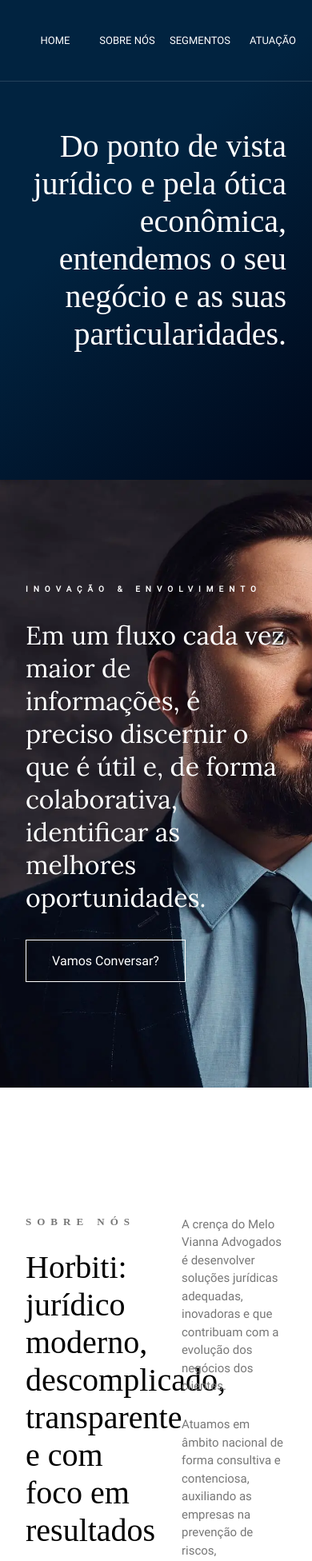
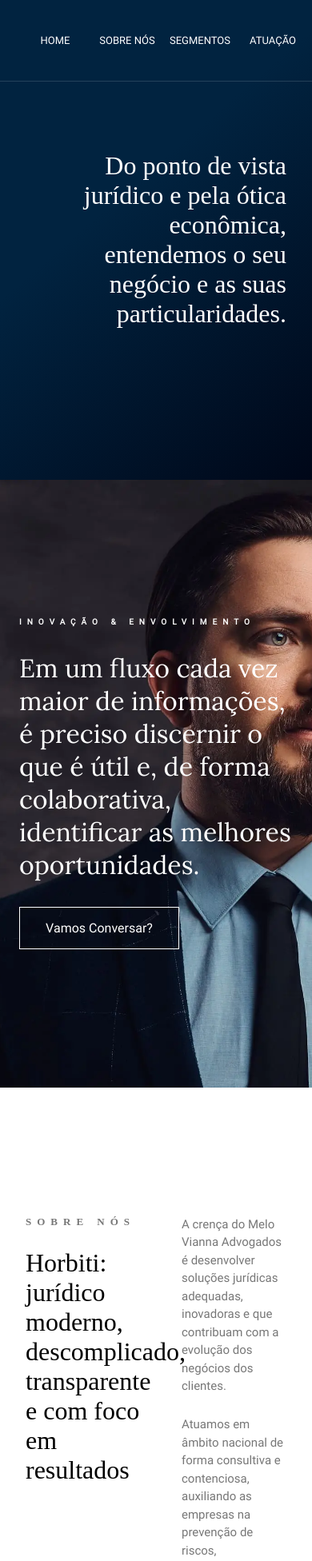
Before and after one commit to rlxmts/advocacia, a React (Vite) app: page / in a window 390 px wide. Shown: the top 1952 px of the page at 80% size. Built offline with nearby package versions, Linux system fonts and the light colour scheme.

Commit message:
:iphone: Responsividade Rodape/Contato/Atuação

```diff
--- a/src/components/Layout/Rodape/LinksRapidos/index.jsx
+++ b/src/components/Layout/Rodape/LinksRapidos/index.jsx
@@ -5,6 +5,7 @@ const ListaDeLinks = styled.ul`
     display: flex;
     flex-direction: column;
     gap: .5em;
+    min-width: 250px;
 
     li a {
         font-size: 13px;
--- a/src/components/Layout/Rodape/RedesSociais/index.jsx
+++ b/src/components/Layout/Rodape/RedesSociais/index.jsx
@@ -5,6 +5,7 @@ const ListaRedes = styled.ul`
     display: flex;
     flex-direction: column;
     gap: .5rem;
+    min-width: 250px;
 
 `
 
--- a/src/components/Section/SecaoLogo/index.jsx
+++ b/src/components/Section/SecaoLogo/index.jsx
@@ -26,6 +26,15 @@ const FundoLogo = styled.div`
         position: relative;
         z-index: 1;
     }
+
+    @media screen and (max-width: 768px){
+
+        padding: 2rem;
+
+        img{
+            max-width: 100%;
+        }
+    }
 `
 
 const SecaoLogo = () => {
--- a/src/components/commom/Container/index.jsx
+++ b/src/components/commom/Container/index.jsx
@@ -4,5 +4,9 @@ export const Container = styled.div`
     width: 100%;
     max-width: 1280px;
     margin: 0 auto;
-    padding: 2rem;
+    padding: 0 2rem;
+
+    @media screen and (max-width: 768px){
+        padding: 0 1.5rem;
+    }
 `
--- a/src/components/commom/Formulario/index.jsx
+++ b/src/components/commom/Formulario/index.jsx
@@ -23,6 +23,12 @@ const Form = styled.form`
         label, input, textarea{
             width: 100%;
             outline: none;
+        }
+
+        @media screen and (max-width: 768px){
+            a{
+                max-width: 100%;
+            }
         }
 `
 
--- a/src/components/commom/Titulo/index.jsx
+++ b/src/components/commom/Titulo/index.jsx
@@ -8,4 +8,8 @@ export const Titulo = styled.h2`
     max-width: 900px;
     text-align: end;
     font-weight: 300;
+
+    @media screen and (max-width:768px){
+        font-size: 2rem;
+    }
 `
--- a/src/components/commom/TituloMaior/index.jsx
+++ b/src/components/commom/TituloMaior/index.jsx
@@ -8,4 +8,8 @@ export const TituloMaior = styled.h4`
     max-width: 600px;
     text-align: start;
     font-weight: 300;
+
+    @media screen and (max-width: 768px) {
+        font-size: 2rem;
+    }
 `
```
